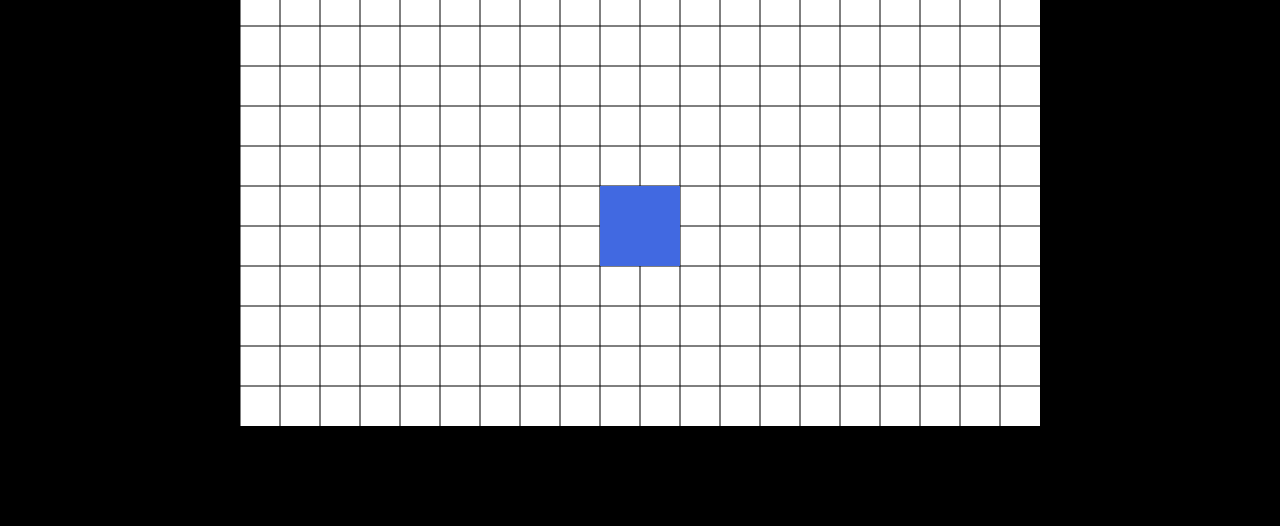
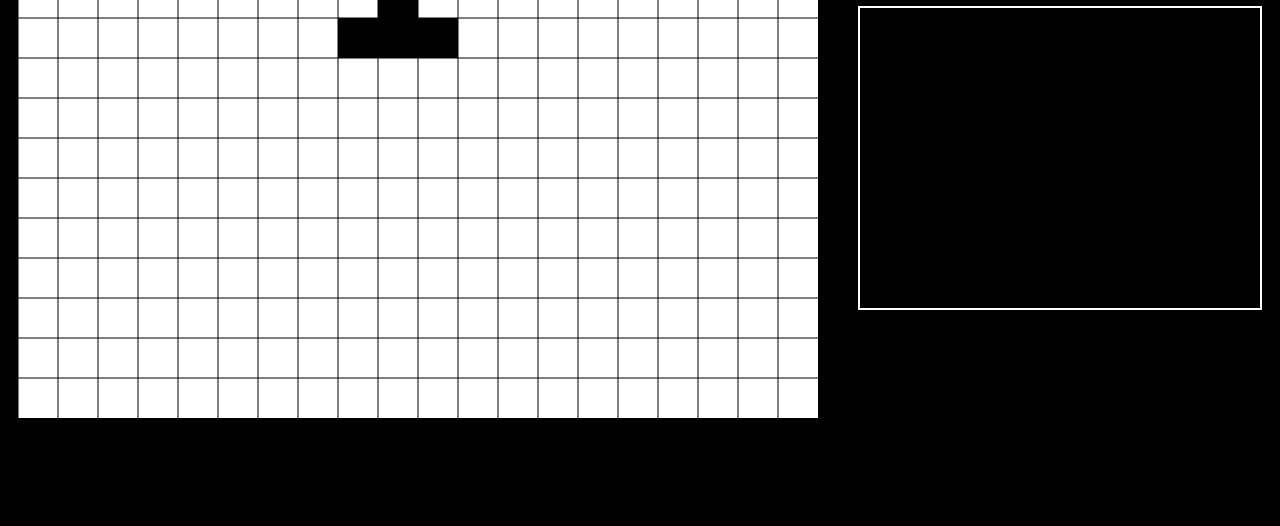
Before and after one commit to Mustak24/Teris-Game, a plain HTML site: page index.html in a window 1280 px wide. Shown: the part 274-800 px from the top of the page. Drawn offline with Linux system fonts and the light colour scheme.

Commit message:
update game logic and ui

```diff
--- a/index.html
+++ b/index.html
@@ -12,6 +12,10 @@
         <canvas id="game-canvas"></canvas>
     </div>
 
+    <div class="info-container" >
+        <h1>Score <span id="score-box">0</span> </h1>
+        <canvas id="next-shape-canvas" ></canvas>
+    </div>
     <script src="script.js"></script>
 </body>
 </html>
--- a/script.js
+++ b/script.js
@@ -1,19 +1,27 @@
 const bgCanvas = document.getElementById("background-canvas");
 const gameCanvas = document.getElementById("game-canvas");
+const nextShapeCanvas = document.getElementById('next-shape-canvas');
+const scoreBox = document.getElementById('score-box')
 
-const fps = 2
+let score = 0;
+const fps = 1;
 const pixelSize = 40;
 const rows = 15;
 const cols = 20;
 const canvasWidth = cols * pixelSize;
 const canvasHeight = rows * pixelSize;
 
-const colors = ['white', 'red', 'royalblue', 'lightgreen', 'yellow', 'orange']
+const colors = ['white', 'red', 'royalblue', 'lightgreen', 'yellow', 'orange', 'crimson', 'pink', 'sky']
 const shapes = [
-  [[0,0], [1,0], [1,1], [2,1], [2, 2]],
+  [[0,0], [1,0], [1,1]],
   [[0,0], [1,0], [0,1], [1,1]],
   [[0,0], [0,1], [0,2], [0,3]],
-  [[1,0], [0,1], [1,1], [2,1]]
+  [[1,0], [0,1], [1,1], [2,1]],
+  [[0,0]],
+  [[0,0], [1,0], [1,1], [2,1]],
+  [[0,0], [0,1], [0,2]],
+  [[0,0], [0,2], [1,0], [1,1], [1,2]],
+  [[0,0], [1,0], [1,1], [1,2]]
 ]
 
 bgCanvas.width = canvasWidth;
@@ -22,8 +30,14 @@ bgCanvas.height = canvasHeight;
 gameCanvas.width = canvasWidth;
 gameCanvas.height = canvasHeight;
 
+nextShapeCanvas.width = 400;
+nextShapeCanvas.height = 300;
+
+
 const bgCtx = bgCanvas.getContext("2d");
 const gameCtx = gameCanvas.getContext("2d");
+const nextShapeCtx = nextShapeCanvas.getContext('2d');
+
 
 const gameMatrix = Array.from({length: rows}, _ => Array.from({length: cols}, _ => 0));
 
@@ -64,45 +78,28 @@ class Shape {
     const px = Math.floor(this.pos.x / this.size);
     const py = Math.floor(this.pos.y / this.size);
 
-    const bottomEages = this.getBottomEages();
-    const hasColied =
-      py * this.size + this.eages.y + this.size >= this.canvas.h ||
-      bottomEages.some(([x, y]) => gameMatrix[y + py + 1][px + x] !== 0);
+    this.pos.y += this.size
 
-    if (hasColied) {
+
+    if (this.hasColied(gameMatrix)) {
+      this.pos.y -= this.size;
       this.hasMoving = false;
 
       for (let [x, y] of this.shape) {
         gameMatrix[py + y][px + x] = this.colorIndex;
       }
-
-      return;
     }
-
-    this.pos.y += this.size;
   }
 
   moveLeft(gameMatrix) {
-    const px = Math.floor(this.pos.x / this.size);
-    const py = Math.floor(this.pos.y / this.size);
+    this.pos.x -= this.size;
 
-    const leftEages = this.getLeftEages();
-    const hasColied =
-      px <= 0 || leftEages.some(([x, y]) => gameMatrix[py + y][px + x - 1] !== 0);
-
-    if (!hasColied) this.pos.x -= this.size;
+    if(this.hasColied(gameMatrix)) this.pos.x += this.size;
   }
 
   moveRight(gameMatrix) {
-    const px = Math.floor(this.pos.x / this.size);
-    const py = Math.floor(this.pos.y / this.size);
-
-    const rightEages = this.getRightEages();
-    const hasColied =
-      px * this.size + this.eages.x + this.size >= this.canvas.w ||
-      rightEages.some(([x, y]) => gameMatrix[py + y][px + x + 1] !== 0);
-
-    if (!hasColied) this.pos.x += this.size;
+    this.pos.x += this.size;
+    if(this.hasColied(gameMatrix)) this.pos.x -= this.size;
   }
 
   getBottomEages() {
@@ -133,6 +130,21 @@ class Shape {
     }
 
     return Array.from(dic);
+  }
+
+
+  hasColied(gameMatrix) {
+    const px = Math.floor(this.pos.x / this.size);
+    const py = Math.floor(this.pos.y / this.size);
+
+    return (
+      this.pos.x < 0 ||
+      this.pos.x + this.eages.x + this.size > this.canvas.w ||
+      this.pos.y + this.eages.y + this.size > this.canvas.h ||
+      this.shape.some(([x, y]) => (
+        gameMatrix[py + y][px + x] !== 0
+      ))
+    )
   }
 }
 
@@ -172,13 +184,13 @@ function drawGameMatrix() {
 
 
 function createShape() {
-  const randomIndex = Math.floor(Math.random() * shapes.length)
-  const shape = shapes[randomIndex];
+  const shape = shapes[Math.floor(Math.random() * shapes.length)];
+  const colorIndex = Math.floor(Math.random() * (colors.length - 1)) + 1
   const xe = Math.max(...shape.map(e => e[0]))
   return new Shape({
     pos: {x: pixelSize * Math.floor(cols / 2 - xe), y: 0},
     size: pixelSize, shape, canvasHeight, canvasWidth,
-    colorIndex: randomIndex + 1, color: colors[randomIndex + 1]
+    colorIndex, color: colors[colorIndex]
   })
 }
 
@@ -187,6 +199,7 @@ function cleanFullRows() {
   for(let row=0; row<rows; row++) {
     if(gameMatrix[row].some(e => e === 0)) continue;
 
+    scoreBox.innerHTML = ++score;
     gameMatrix[row].fill(0);
     for(let i=row; i>0; i--) {
       [gameMatrix[i], gameMatrix[i-1]] = [gameMatrix[i-1], gameMatrix[i]]
@@ -197,24 +210,30 @@ function cleanFullRows() {
 
 
 bgCanvas.style.backgroundColor = 'white';
-let shape = createShape();
+let shape = [createShape(), createShape()];
 drawGameMatrix()
-drawGrid()
+drawGrid();
+nextShapeCtx.translate(-200, shape[0].eages.y / 2)
+shape[1].show(nextShapeCtx)
+console.log(nextShapeCtx)
 
 function animation() {
   gameCtx.clearRect(0, 0, gameCanvas.width, gameCanvas.height);
 
-  if(!shape.hasMoving) {
-    shape = createShape();
+  if(!shape[0].hasMoving) {
+    shape.shift()
+    shape.push(createShape());
+    nextShapeCtx.clearRect(0, 0, 1000, 1000);
     bgCtx.clearRect(0, 0, bgCanvas.width, bgCanvas.height);
     bgCanvas.style.backgroundColor = 'white'
     drawGrid();
     cleanFullRows();
     drawGameMatrix();
+    shape[1].show(nextShapeCtx)
   }
 
-  shape.show(gameCtx);
-  shape.update(gameMatrix);
+  shape[0].show(gameCtx);
+  shape[0].update(gameMatrix);
 
   setTimeout(() => {
     requestAnimationFrame(animation);
@@ -226,25 +245,26 @@ requestAnimationFrame(animation)
 
 
 function handleKeyUpEvent({key}) {
+  gameCtx.clearRect(0, 0, gameCanvas.width, gameCanvas.height);
 
   switch ( key ) {
     case 'a':
     case 'ArrowLeft':
-      shape.moveLeft(gameMatrix);
+      shape[0].moveLeft(gameMatrix);
       break;
 
     case 'd':
     case 'ArrowRight':
-      shape.moveRight(gameMatrix);
+      shape[0].moveRight(gameMatrix);
       break;
 
     case 's':
     case 'ArrowDown':
-      shape.update(gameMatrix);
+      shape[0].update(gameMatrix);
       break;
   }
 
-  shape.show()
+  shape[0].show(gameCtx)
 }
 
 
--- a/style.css
+++ b/style.css
@@ -6,6 +6,8 @@ html, body {
     align-items: center;
     justify-content: center;
     background-color: black;
+    gap: 40px;
+    flex-wrap: wrap-reverse;
 }
 
 
@@ -24,3 +26,16 @@ html, body {
         position: absolute;
     }
 }
+
+
+.info-container {
+    display: flex;
+    flex-direction: column;
+    align-items: center;
+    justify-content: center;
+    color: white;
+
+    #next-shape-canvas {
+        border: 2px solid white;
+    }
+}
```
